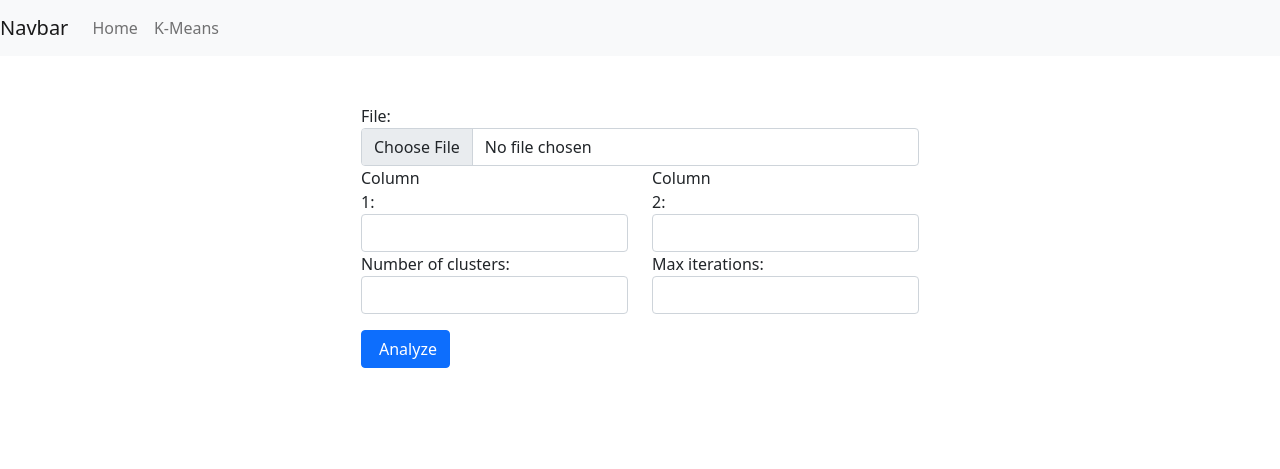
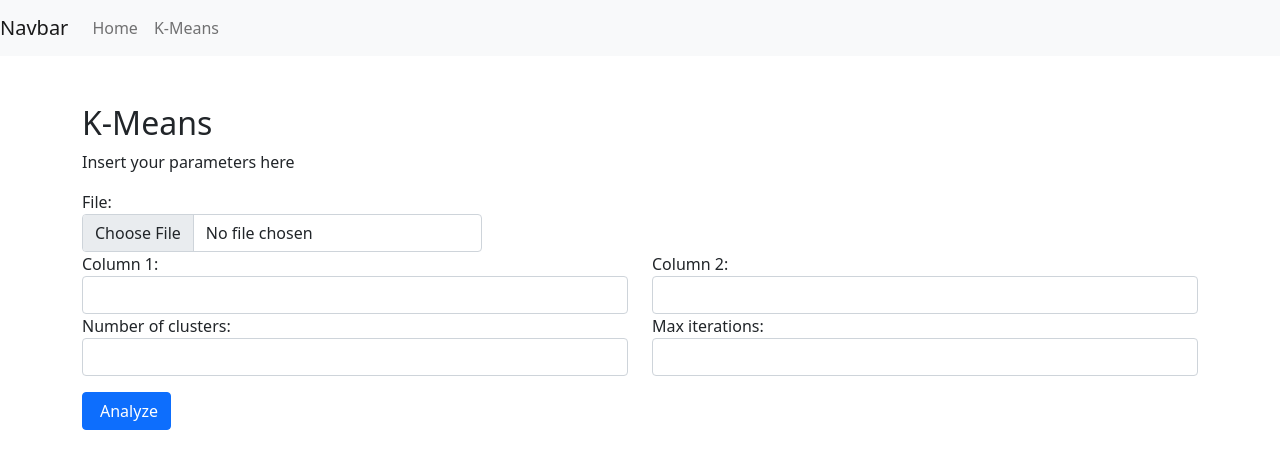
Before and after one commit to 3nws/clustering-web-app, a Django app: page /k-means/ in a window 1280 px wide. Shown: the top 469 px of the page. Run offline with Django 3.2, Linux system fonts and the light colour scheme.

Commit message:
some styling and renaming

```diff
--- a/mysite/mysite/settings.py
+++ b/mysite/mysite/settings.py
@@ -122,3 +122,7 @@ USE_TZ = True
 # https://docs.djangoproject.com/en/2.2/howto/static-files/
 
 STATIC_URL = '/static/'
+STATICFILES_DIRS = [
+    os.path.join(BASE_DIR, "static"),
+    'var/www/static',
+]
--- a/mysite/templates/k-means.html
+++ b/mysite/templates/k-means.html
@@ -1,29 +1,36 @@
 {% extends 'layout.html' %} {% load static %} {% block content %}
+
+<link rel="stylesheet" href="{% static 'stylesheets/styles.css' %}" />
 
 <form
   action="/k-means/result"
   method="POST"
   enctype="multipart/form-data"
-  class="form-horizontal"
-  style="max-width: 50%; margin: auto"
+  class="form-horizontal analyze-form"
 >
   {% csrf_token %}
+  <div class="con">
+    <header class="head-form">
+      <h2>K-Means</h2>
+      <p>Insert your parameters here</p>
+    </header>
     <div class="form-group">
-    <label for="name" class="col-sm-3 col-xs-12 control-label">File: </label>
+      <label for="name" class="col-xs-12 control-label">File: </label>
       <div class="">
         <input
           type="file"
           name="csv_file"
           id="csv_file"
           required="True"
-        class="form-control"
+          class="form-control form-input"
+          style="width: 400px"
         />
       </div>
     </div>
     <div class="form-group">
       <div class="row">
         <div class="col-md-6">
-        <label for="column-1" class="col-sm-3 col-xs-12 control-label">
+          <label for="column-1" class="col-xs-12 control-label">
             Column 1:
           </label>
           <input
@@ -31,11 +38,11 @@
             name="column_1"
             id="column_1"
             required="True"
-          class="form-control"
+            class="form-control form-input"
           />
         </div>
         <div class="col-md-6">
-        <label for="column-2" class="col-sm-3 col-xs-12 control-label">
+          <label for="column-2" class="col-xs-12 control-label">
             Column 2:
           </label>
           <input
@@ -43,7 +50,7 @@
             name="column_2"
             id="column_2"
             required="True"
-          class="form-control"
+            class="form-control form-input"
           />
         </div>
       </div>
@@ -57,7 +64,7 @@
             name="cluster-count"
             id="cluster-count"
             required="True"
-          class="form-control"
+            class="form-control form-input"
           />
         </div>
         <div class="col-md-6">
@@ -69,14 +76,14 @@
             name="max_iter"
             id="max_iter"
             required="True"
-          class="form-control"
+            class="form-control form-input"
           />
         </div>
       </div>
     </div>
     <div class="form-group">
       <div
-      class="col-sm-3 col-xs-12 col-md-offset-3 mt-3"
+        class="col-xs-12 col-md-offset-3 mt-3"
         style="margin-bottom: 10px"
       >
         <button class="btn btn-primary">
@@ -88,5 +95,6 @@
         </button>
       </div>
     </div>
+  </div>
 </form>
 {% endblock %}
```
Lines whose indentation alone changed are shown as unchanged.
